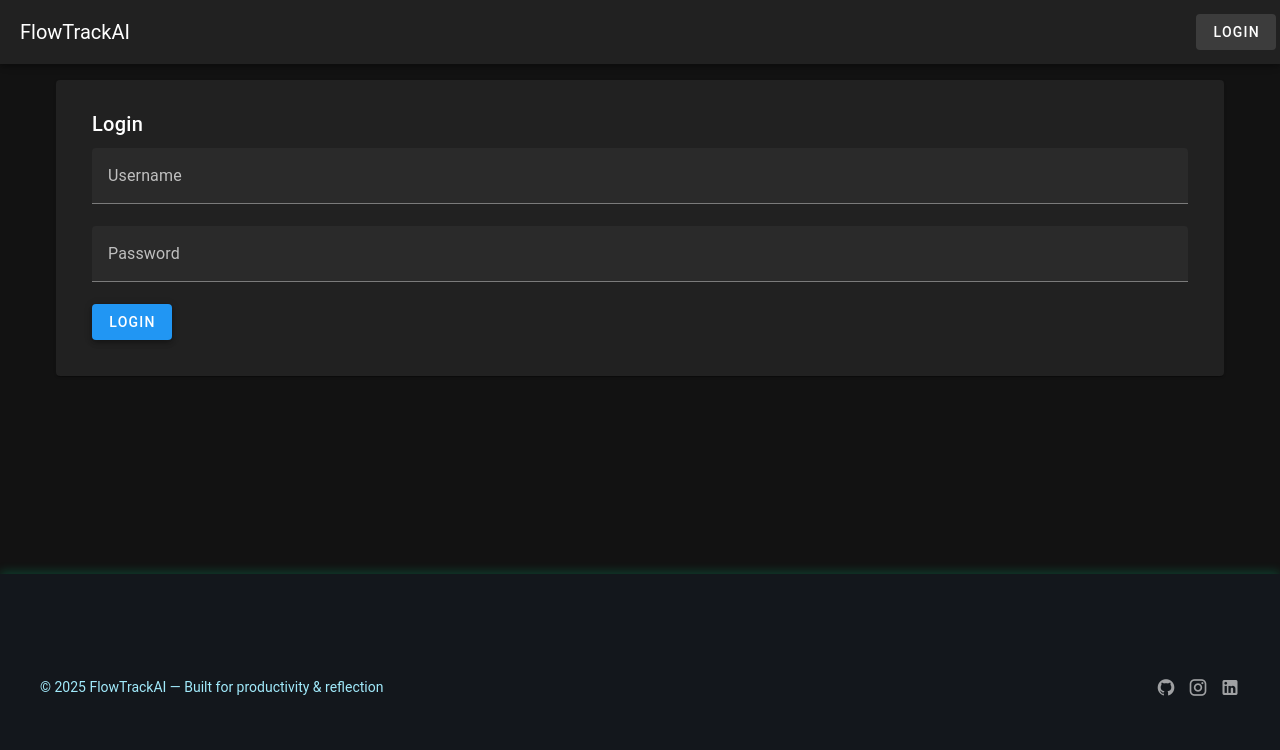
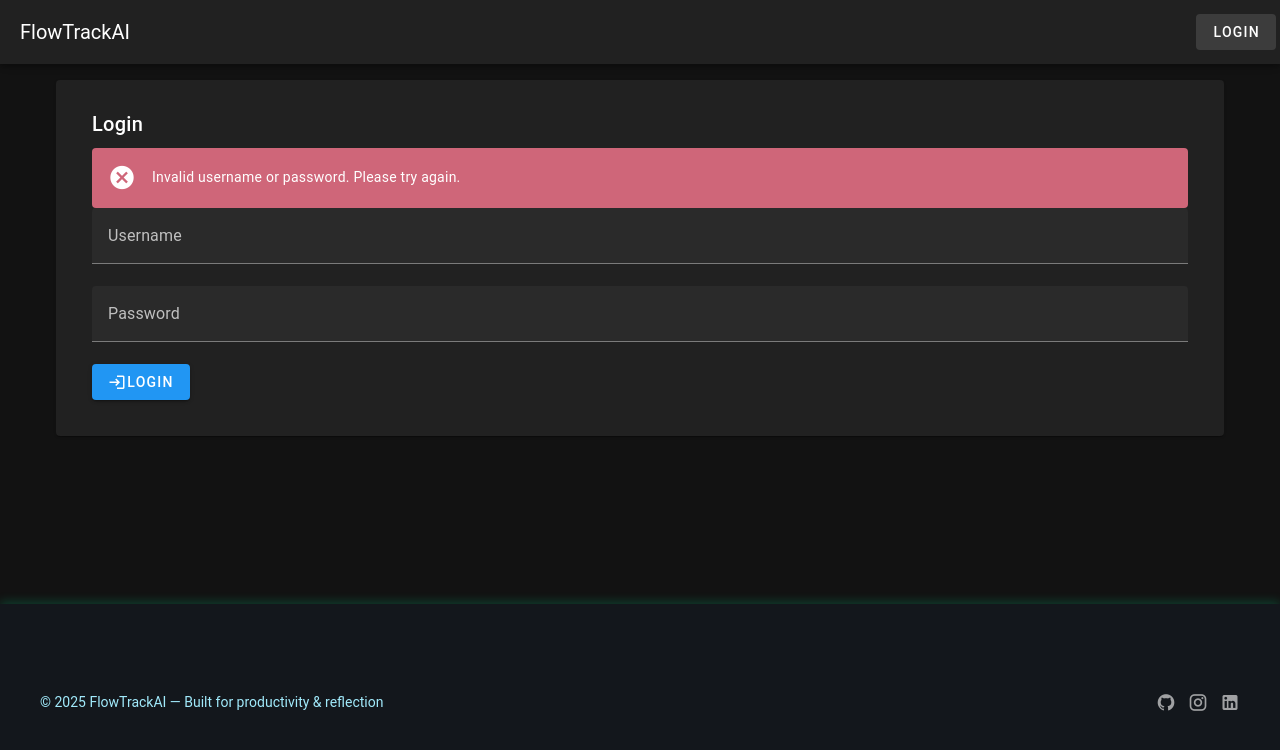
Before and after one commit to Mapacherama/FlowTareaAIFrontEnd, a Vue app: page /login in a window 1280 px wide. Both pictures are taken after a click on the button "LOGIN". Shown: the top 750 px of the page. Built offline with nearby package versions, Linux system fonts and the light colour scheme; no server answers.

Commit message:
Error handling whenever the wrong password is being filled in

```diff
--- a/src/views/Login.vue
+++ b/src/views/Login.vue
@@ -3,10 +3,19 @@
       <v-card class="pa-5">
         <v-card-title>Login</v-card-title>
         <v-card-text>
+          <!-- Error Message -->
+          <v-alert v-if="errorMessage" type="error" dismissible>
+            {{ errorMessage }}
+          </v-alert>
+
+          <!-- Login Form -->
           <v-form @submit.prevent="handleLogin">
-            <v-text-field v-model="username" label="Username"></v-text-field>
-            <v-text-field v-model="password" label="Password" type="password"></v-text-field>
-            <v-btn type="submit" color="primary">Login</v-btn>
+            <v-text-field v-model="username" label="Username" required></v-text-field>
+            <v-text-field v-model="password" label="Password" type="password" required></v-text-field>
+
+            <v-btn type="submit" color="primary" :loading="isLoading" :disabled="isLoading">
+              <v-icon left>mdi-login</v-icon> Login
+            </v-btn>
           </v-form>
         </v-card-text>
       </v-card>
@@ -20,13 +29,27 @@
 
   const username = ref('');
   const password = ref('');
+  const errorMessage = ref('');
+  const isLoading = ref(false);
   const authStore = useAuthStore();
   const router = useRouter();
 
   const handleLogin = async () => {
-    await authStore.login(username.value, password.value);
-    if (authStore.isAuthenticated) {
-      router.push('/dashboard');
+    errorMessage.value = ''; // Reset error message before login attempt
+    isLoading.value = true;  // Start loading spinner
+
+    try {
+      await authStore.login(username.value, password.value);
+
+      if (authStore.isAuthenticated) {
+        router.push('/dashboard'); // Redirect to Dashboard on successful login
+      } else {
+        errorMessage.value = 'Invalid username or password. Please try again.';
+      }
+    } catch (error) {
+      errorMessage.value = 'Login failed. Please check your credentials or try again later.';
+    } finally {
+      isLoading.value = false; // Stop loading spinner after request completes
     }
   };
   </script>
```
